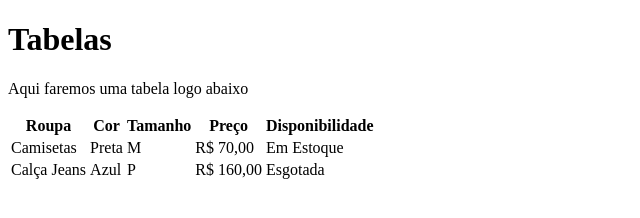
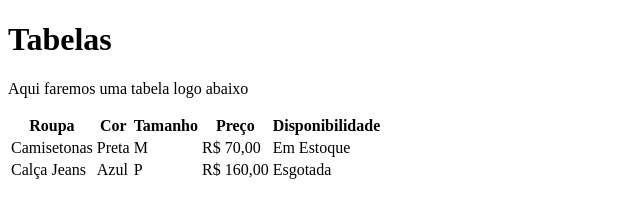
Before and after one commit to Leo-Schimdt/aula-tabela, a plain HTML site: page index.html in a window 1280 px wide. Shown: the whole page, without its empty margins (0-640 px from the left). Drawn offline with Linux system fonts and the light colour scheme.

Commit message:
Alterado de camisetas para Camisetonas

```diff
--- a/index.html
+++ b/index.html
@@ -18,7 +18,7 @@
             <th>Disponibilidade</th>
         </tr>
         <tr>
-            <td>Camisetas</td>
+            <td>Camisetonas</td>
             <td>Preta</td>
             <td>M</td>
             <td>R$ 70,00</td>
```
